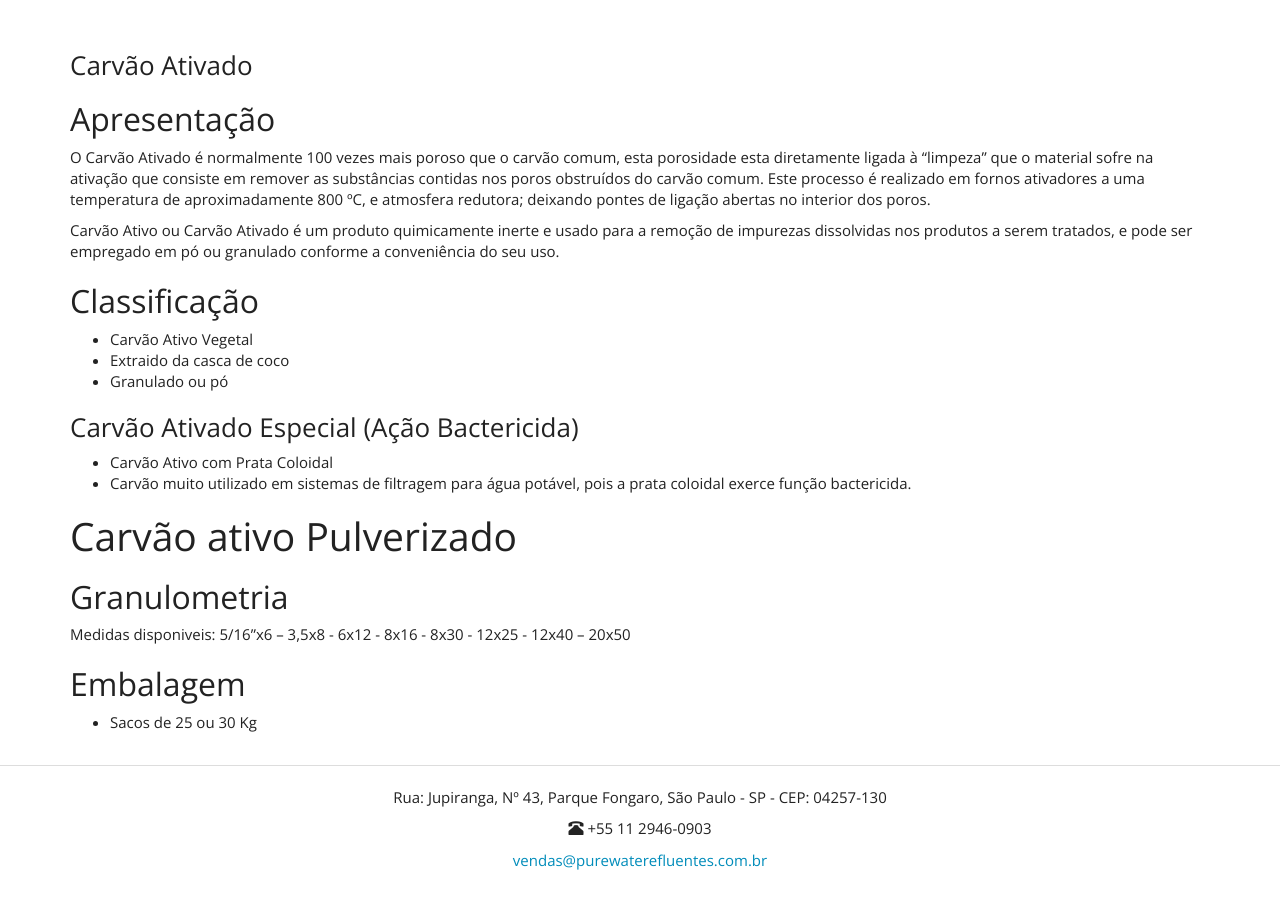
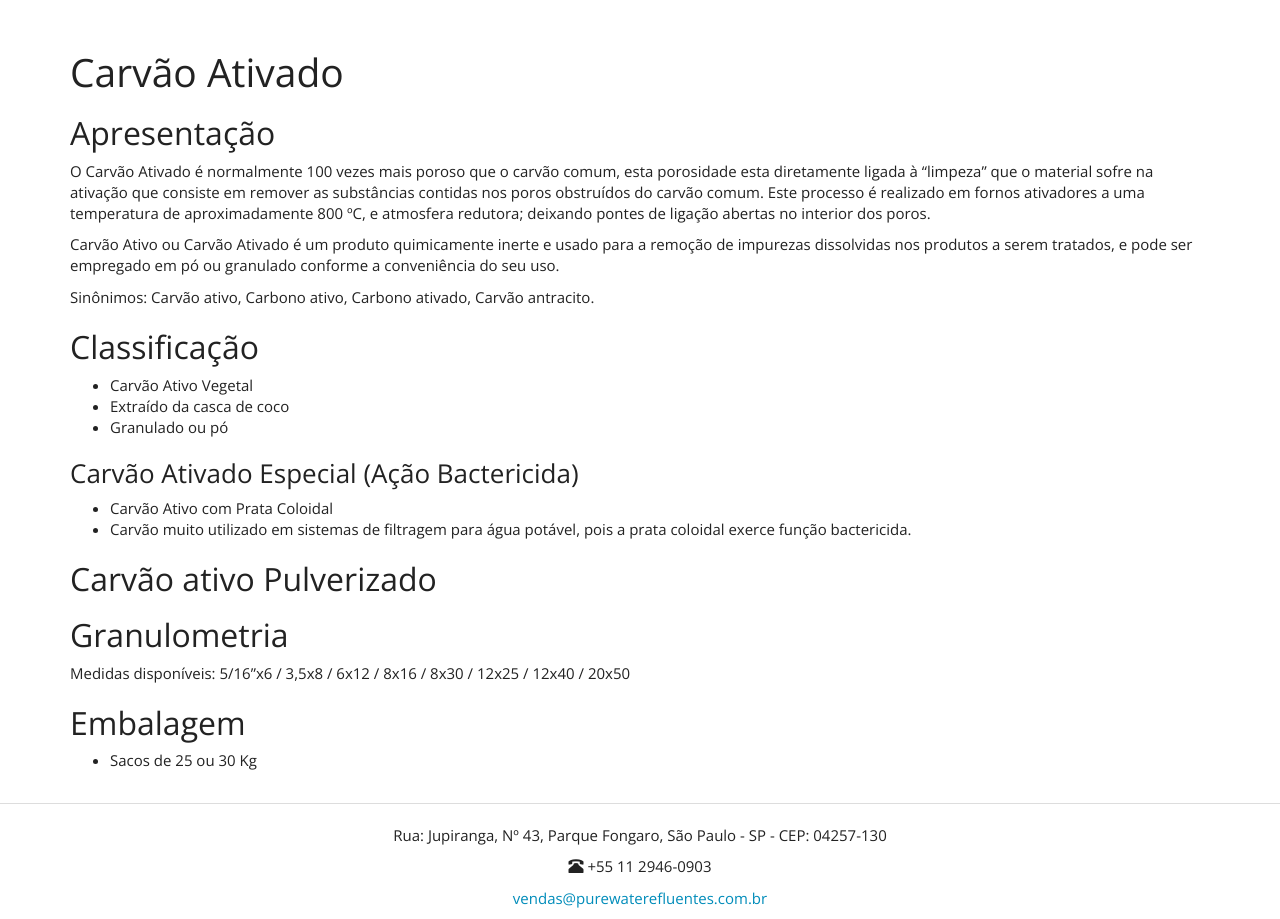
Before and after one commit to purewaterefluentes/purewaterefluentes.github.io, a Jekyll site: the page built from produtos/carvao-ativo-areia.md, in a window 1280 px wide and 1166 px high. Shown: the part 247-1166 px from the top of the window. Built offline with Jekyll 4.4.1, drawn with Linux system fonts in a browser that asks for light colours; nearby versions of some CDN libraries; library files that are not in the unit come from our copies.

Commit message:
Update carvao-ativo-areia.md

```diff
--- a/produtos/carvao-ativo-areia.md
+++ b/produtos/carvao-ativo-areia.md
@@ -3,7 +3,7 @@ layout: default
 title: Carvao Ativado
 ---
 
-### Carvão Ativado
+# Carvão Ativado
 
 ## Apresentação
 
@@ -12,19 +12,21 @@ Este processo é realizado em fornos ativadores a uma temperatura de aproximadam
 
 Carvão Ativo ou Carvão Ativado é um produto quimicamente inerte e usado para a remoção de impurezas dissolvidas nos produtos a serem tratados, e pode ser empregado em pó ou granulado conforme a conveniência do seu uso.
 
+Sinônimos: Carvão ativo, Carbono ativo, Carbono ativado, Carvão antracito.
+
 ## Classificação
 - Carvão Ativo Vegetal
-- Extraido da casca de coco
+- Extraído da casca de coco
 - Granulado ou pó
 
 ### Carvão Ativado Especial (Ação Bactericida)
 - Carvão Ativo com Prata Coloidal
 - Carvão muito utilizado em sistemas de filtragem para água potável, pois a prata coloidal exerce função bactericida.
 
-# Carvão ativo Pulverizado
+## Carvão ativo Pulverizado
 
 ## Granulometria
-Medidas disponiveis: 5/16"x6 – 3,5x8 - 6x12 - 8x16 - 8x30 - 12x25 - 12x40 – 20x50
+Medidas disponíveis: 5/16"x6 / 3,5x8 / 6x12 / 8x16 / 8x30 / 12x25 / 12x40 / 20x50
 
 ## Embalagem
 
```
